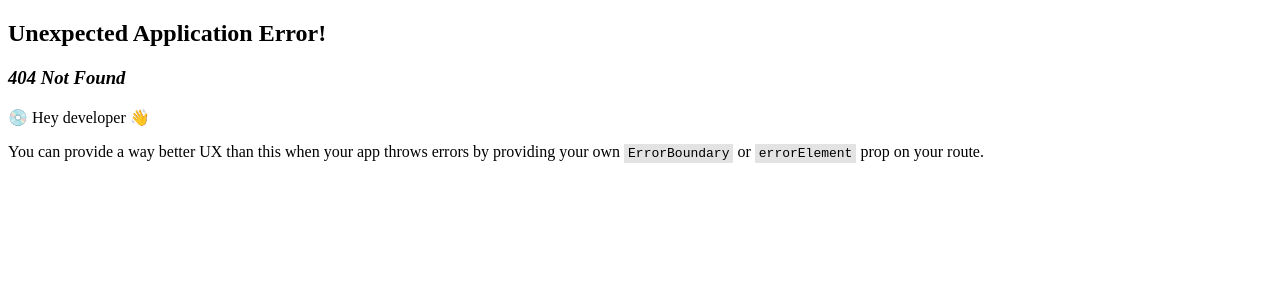
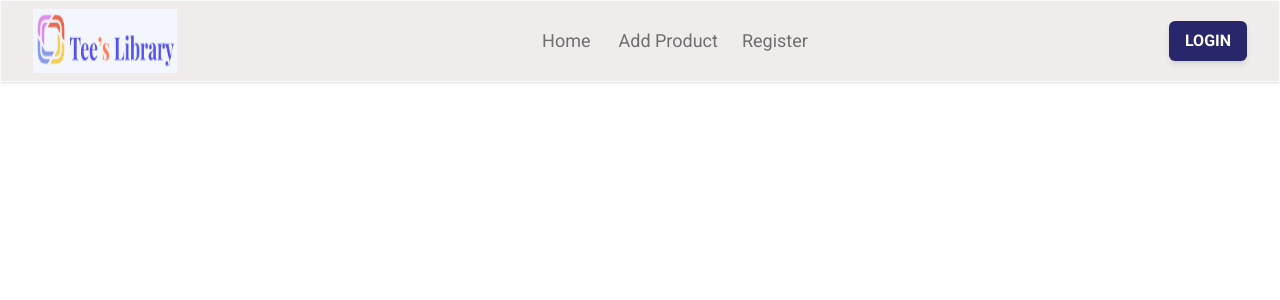
Before and after one commit to Shawon-Mahmud07/Tee-Library-Client, a React (Vite) app: page /login in a window 1280 px wide. Before the commit this address had no page. Shown: the top 300 px of the page. Built offline with nearby package versions, Linux system fonts and the light colour scheme.

Commit message:
Material Tailwind,favicon,page-title added

```diff
--- /dev/null
+++ b/src/Pages/ErrorPage.jsx
@@ -0,0 +1,5 @@
+const ErrorPage = () => {
+  return <div></div>;
+};
+
+export default ErrorPage;
--- /dev/null
+++ b/src/Pages/Home.jsx
@@ -0,0 +1,11 @@
+import Banner from "../components/layout/Banner";
+
+const Home = () => {
+  return (
+    <div>
+      <Banner></Banner>
+    </div>
+  );
+};
+
+export default Home;
--- /dev/null
+++ b/src/Pages/Login.jsx
@@ -0,0 +1,5 @@
+const Login = () => {
+  return <div></div>;
+};
+
+export default Login;
--- /dev/null
+++ b/src/Pages/Register.jsx
@@ -0,0 +1,5 @@
+const Register = () => {
+  return <div></div>;
+};
+
+export default Register;
--- /dev/null
+++ b/src/components/layout/Banner.jsx
@@ -0,0 +1,5 @@
+const Banner = () => {
+  return <div></div>;
+};
+
+export default Banner;
--- /dev/null
+++ b/src/components/layout/Footer.jsx
@@ -0,0 +1,5 @@
+const Footer = () => {
+  return <div></div>;
+};
+
+export default Footer;
--- /dev/null
+++ b/src/components/layout/NavBar.jsx
@@ -0,0 +1,251 @@
+import {
+  Navbar,
+  Collapse,
+  Typography,
+  Button,
+  IconButton,
+} from "@material-tailwind/react";
+// import { HiShoppingCart, HiMoon, HiSun } from "react-icons/hi";
+import { Link, NavLink } from "react-router-dom";
+// import userDefaultPicture from "../assets/Img/user.png";
+import logo from "../../assets/Logo.png";
+// import React, { useContext, useEffect, useState } from "react";
+import React from "react";
+// import { AuthContext } from "../Providers/AuthProvider";
+const NavBar = () => {
+  const [openNav, setOpenNav] = React.useState(false);
+  {
+    /* const { user, logOut } = useContext(AuthContext);
+  console.log(user); */
+  }
+
+  {
+    /* const handleLogOut = () => {
+    logOut();
+  }; */
+  }
+
+  // Dark Mood
+  {
+    /* const [mood, setMood] = useState("light"); */
+  }
+
+  {
+    /* const toggleTheme = () => {
+    const html = document.documentElement;
+    if (mood === "light") {
+      html.classList.remove("light");
+      html.classList.add("dark");
+      setMood("dark");
+      localStorage.setItem("mood", "dark");
+    } else {
+      html.classList.remove("dark");
+      html.classList.add("light");
+      setMood("light");
+      localStorage.setItem("mood", "light");
+    }
+  };
+  useEffect(() => {
+    const currentMood = localStorage.getItem("mood") || "light";
+    document.documentElement.classList.add(currentMood);
+    setMood(currentMood);
+  }, []); */
+  }
+
+  React.useEffect(() => {
+    window.addEventListener(
+      "resize",
+      () => window.innerWidth >= 960 && setOpenNav(false)
+    );
+  }, []);
+
+  const navList = (
+    <ul className="mb-4 mt-2 flex flex-col gap-2 lg:mb-0 lg:mt-0 lg:flex-row lg:items-center lg:gap-6 lg:justify-center">
+      <Typography as="li" variant="small" className="p-1 font-normal">
+        <NavLink
+          to="/"
+          className={({ isActive }) =>
+            isActive
+              ? "flex items-center text-[#F04923] font-bold underline text-lg"
+              : "flex items-center text-[#706F6F] dark:text-white text-lg"
+          }
+        >
+          Home
+        </NavLink>
+      </Typography>
+
+      <NavLink
+        to="/addProduct"
+        className={({ isActive }) =>
+          isActive
+            ? "flex items-center text-[#F04923] font-bold underline text-lg"
+            : "flex items-center text-[#706F6F] dark:text-white text-lg"
+        }
+      >
+        Add Product
+      </NavLink>
+      <NavLink
+        to="/register"
+        className={({ isActive }) =>
+          isActive
+            ? "flex items-center text-[#F04923] font-bold underline text-lg"
+            : "flex items-center text-[#706F6F] dark:text-white text-lg"
+        }
+      >
+        Register
+      </NavLink>
+      {/* <NavLink
+
+        to="/carts"
+        className={({ isActive }) =>
+          isActive
+            ? "flex items-center text-[#F04923] font-bold underline text-lg"
+            : "flex items-center text-[#706F6F] dark:text-white text-lg"
+        }
+      >
+        Cart
+        <HiShoppingCart className="text-3xl text-[#29276B] hover:text-[#4d4aa4] dark:text-white"></HiShoppingCart>
+      </NavLink> */}
+
+      {/* <Typography
+        onClick={() => toggleTheme()}
+        as="li"
+        className=" text-3xl text-[#29276B] hover:text-[#4d4aa4] md:-ml-4 font-normal dark:text-white"
+      >
+        {mood === "light" ? <HiMoon></HiMoon> : <HiSun></HiSun>}
+      </Typography> */}
+    </ul>
+  );
+  return (
+    <Navbar
+      data-aos="fade-right"
+      className=" rounded-none shadow py-2 bg-[#ede8e8] dark:bg-[#0F172A]  "
+    >
+      <div className=" flex items-center justify-between text-blue-gray-900">
+        <div className="-ml-6 mr-4 md:mr-0 md:-ml-0 ">
+          <Link>
+            <img
+              className="w-32 h-14 md:w-36 md:h-16"
+              src={logo}
+              alt="navj-logo"
+            />
+          </Link>
+        </div>
+        <div className="hidden lg:block">{navList}</div>
+        <div className="flex  items-center gap-2">
+          {" "}
+          {/* {user ? (
+            <div className="flex  md:flex-col justify-center items-center">
+              <img
+                src={user.photoURL}
+                alt="Profile"
+                className="h-8 dark:border md:h-10 w-8 md:w-10 rounded-full mr-2"
+              />
+              <Typography className="text-xs md:text-sm font-medium text-[#29276B] dark:text-white">
+                {user ? user.displayName : ""}
+              </Typography>
+            </div>
+          ) : (
+            <img
+              // src={userDefaultPicture}
+              alt="Profile"
+              className="h-7 md:h-10 w-7 md:w-10 rounded-full mr-2"
+            />
+          )} */}
+          {/* {user ? (
+            <Button
+              onClick={handleLogOut}
+              className="hidden md:block bg-[#29276B] hover:bg-[#3b2b94 rounded-md  font-semibold text-base text-[#fff]"
+              size="sm"
+            >
+              <span>Log Out</span>
+            </Button>
+          ) : (
+            <Link to="/login">
+              <Button
+                className="hidden md:block bg-[#29276B] hover:bg-[#3b2b94]  rounded-md  font-semibold text-base text-[#fff]"
+                size="sm"
+              >
+                <span>Login</span>
+              </Button>
+            </Link>
+          )} */}
+          <Link to="/login">
+            <Button
+              className="hidden md:block bg-[#29276B] hover:bg-[#3b2b94]  rounded-md  font-semibold text-base text-[#fff]"
+              size="sm"
+            >
+              <span>Login</span>
+            </Button>
+          </Link>
+        </div>
+
+        <IconButton
+          variant="text"
+          className="ml-2 h-6 w-6 text-inherit hover:bg-transparent focus:bg-transparent active:bg-transparent lg:hidden dark:text-white"
+          ripple={false}
+          onClick={() => setOpenNav(!openNav)}
+        >
+          {openNav ? (
+            <svg
+              xmlns="http://www.w3.org/2000/svg"
+              fill="none"
+              className="h-6 w-6"
+              viewBox="0 0 24 24"
+              stroke="currentColor"
+              strokeWidth={2}
+            >
+              <path
+                strokeLinecap="round"
+                strokeLinejoin="round"
+                d="M6 18L18 6M6 6l12 12"
+              />
+            </svg>
+          ) : (
+            <svg
+              xmlns="http://www.w3.org/2000/svg"
+              className="h-6 w-6"
+              fill="none"
+              stroke="currentColor"
+              strokeWidth={2}
+            >
+              <path
+                strokeLinecap="round"
+                strokeLinejoin="round"
+                d="M4 6h16M4 12h16M4 18h16"
+              />
+            </svg>
+          )}
+        </IconButton>
+      </div>
+      <Collapse open={openNav}>
+        <div className="container mx-auto">
+          {navList}
+          {/* {user ? (
+            <Button
+              // onClick={handleLogOut}
+              size="sm"
+              fullWidth
+              className="mb-2 bg-[#29276B]"
+            >
+              <span>Log out</span>
+            </Button>
+          ) : (
+            <Link to="/login">
+              <Button size="sm" fullWidth className="mb-2 bg-[#29276B]">
+                <span>Login</span>
+              </Button>
+            </Link>
+          )} */}
+          <Link to="/login">
+            <Button size="sm" fullWidth className="mb-2 bg-[#29276B]">
+              <span>Login</span>
+            </Button>
+          </Link>
+        </div>
+      </Collapse>
+    </Navbar>
+  );
+};
+
+export default NavBar;
--- a/src/components/main layout/Root.jsx
+++ b/src/components/main layout/Root.jsx
@@ -1,5 +1,15 @@
+import { Outlet } from "react-router-dom";
+import Footer from "../layout/Footer";
+import NavBar from "../layout/NavBar";
+
 const Root = () => {
-  return <div className="w-full max-w-[1440px] text-xl">Root</div>;
+  return (
+    <div className="w-full max-w-[1440px] mx-auto">
+      <NavBar></NavBar>
+      <Outlet></Outlet>
+      <Footer></Footer>
+    </div>
+  );
 };
 
 export default Root;
--- a/src/main.jsx
+++ b/src/main.jsx
@@ -3,12 +3,35 @@ import ReactDOM from "react-dom/client";
 import { createBrowserRouter, RouterProvider } from "react-router-dom";
 import Root from "./components/main layout/Root";
 import { ThemeProvider } from "@material-tailwind/react";
+import ErrorPage from "./Pages/ErrorPage";
+import Register from "./Pages/Register";
+import Login from "./Pages/Login";
+import Home from "./Pages/Home";
+import "./index.css";
+
 const router = createBrowserRouter([
   {
     path: "/",
     element: <Root></Root>,
+    errorElement: <ErrorPage></ErrorPage>,
+    children: [
+      {
+        path: "/",
+        element: <Home></Home>,
+        loader: () => fetch("/brandCard.json"),
+      },
+      {
+        path: "/register",
+        element: <Register></Register>,
+      },
+      {
+        path: "/login",
+        element: <Login></Login>,
+      },
+    ],
   },
 ]);
+
 ReactDOM.createRoot(document.getElementById("root")).render(
   <React.StrictMode>
     <ThemeProvider>
```
